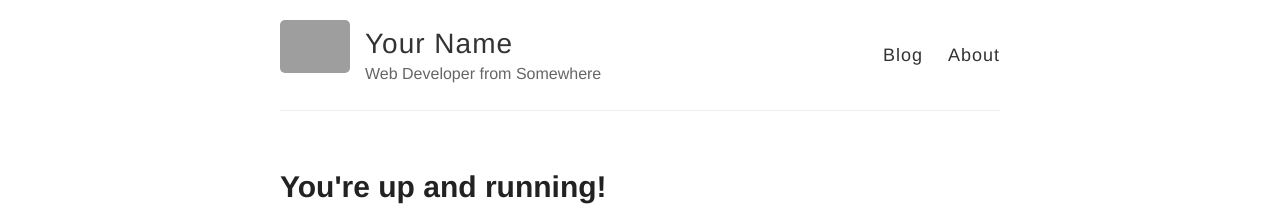
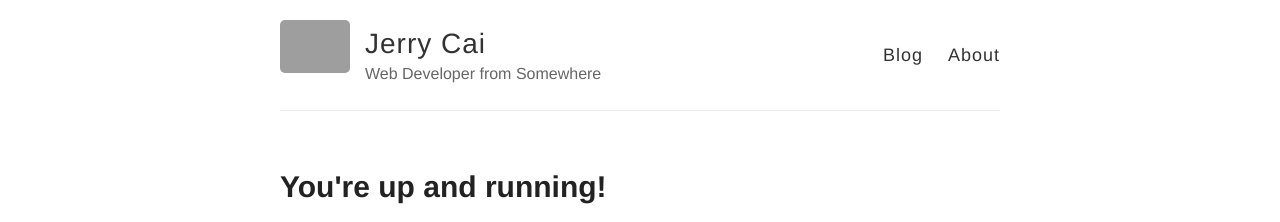
Before and after one commit to caijierui12/caijierui12.github.io, a Jekyll site: the page built from index.html, in a window 1280 px wide. Shown: the top 222 px of the page. Built offline with Jekyll 4.4.1, drawn with Linux system fonts in a browser that asks for light colours; grey boxes are pictures that could not be loaded.

Commit message:
Add our name

```diff
--- a/_config.yml
+++ b/_config.yml
@@ -3,7 +3,7 @@
 #
 
 # Name of your site (displayed in the header)
-name: Your Name
+name: Jerry Cai
 
 # Short bio or description (displayed in the header)
 description: Web Developer from Somewhere
```
